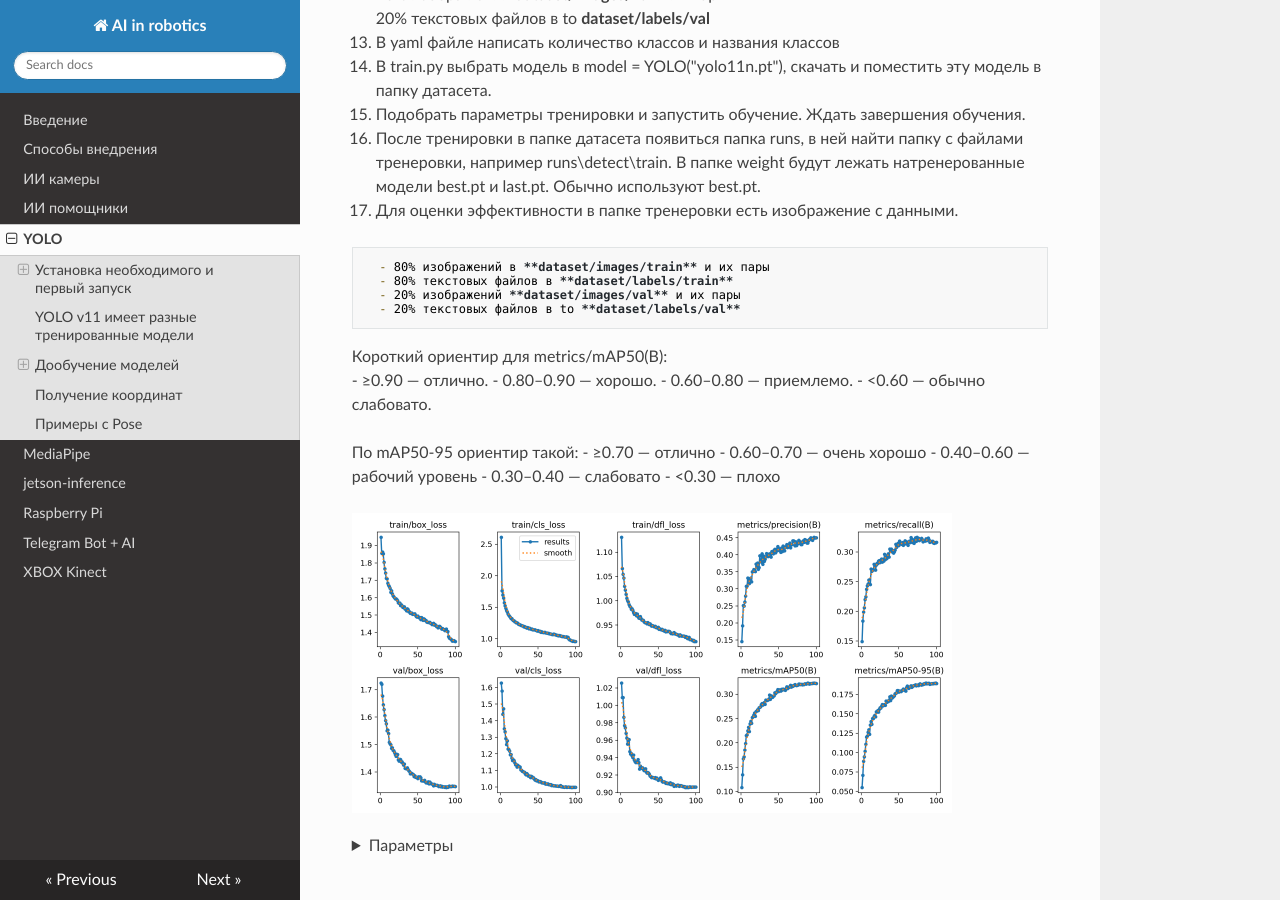
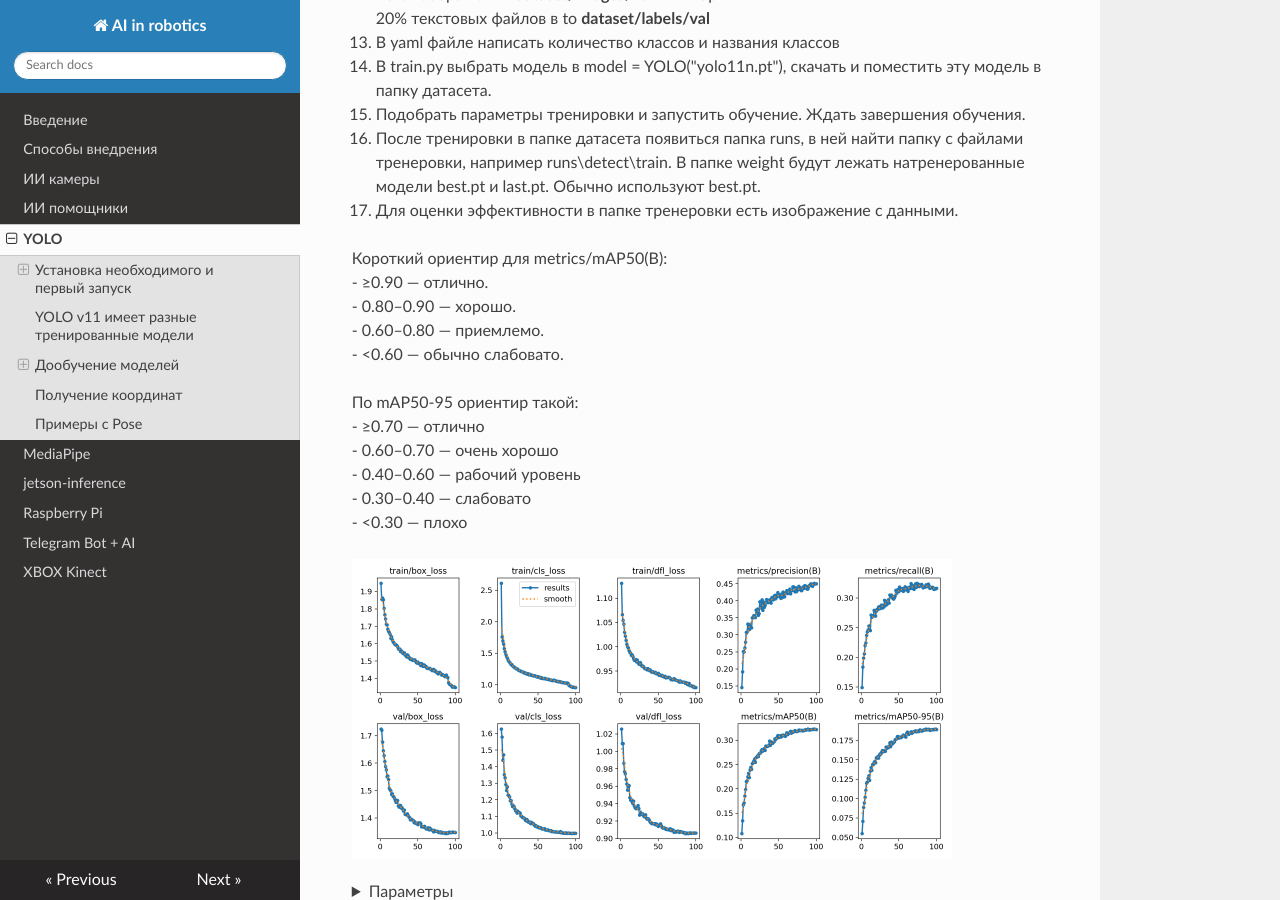
Before and after one commit to aztechell/AI-in-robotics, an MkDocs documentation site: the page built from docs/yolo.md, in a window 1280 px wide and 900 px high, scrolled down 6182 px. Built offline with MkDocs 1.6.1, drawn with Linux system fonts in a browser that asks for light colours; nearby versions of some CDN libraries.

Commit message:
adding info

````diff
--- a/docs/yolo.md
+++ b/docs/yolo.md
@@ -324,13 +324,6 @@
 15. Подобрать параметры тренировки и запустить обучение. Ждать завершения обучения.
 16. После тренировки в папке датасета появиться папка runs, в ней найти папку с файлами тренеровки, например runs\detect\train. В папке weight будут лежать натренерованные модели best.pt и last.pt. Обычно используют best.pt.
 17. Для оценки эффективности в папке тренеровки есть изображение с данными.
-```
-  - 80% изображений в **dataset/images/train** и их пары
-  - 80% текстовых файлов в **dataset/labels/train**
-  - 20% изображений **dataset/images/val** и их пары
-  - 20% текстовых файлов в to **dataset/labels/val**
-```
-
 
 Короткий ориентир для metrics/mAP50(B):
 - ≥0.90 — отлично.
````
